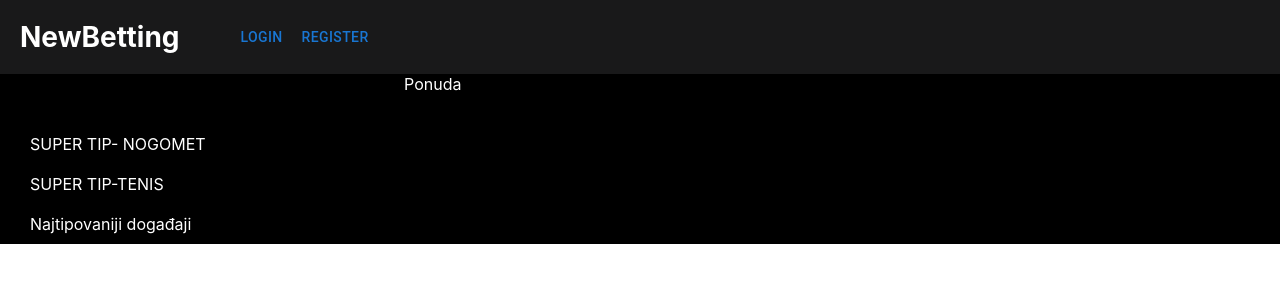
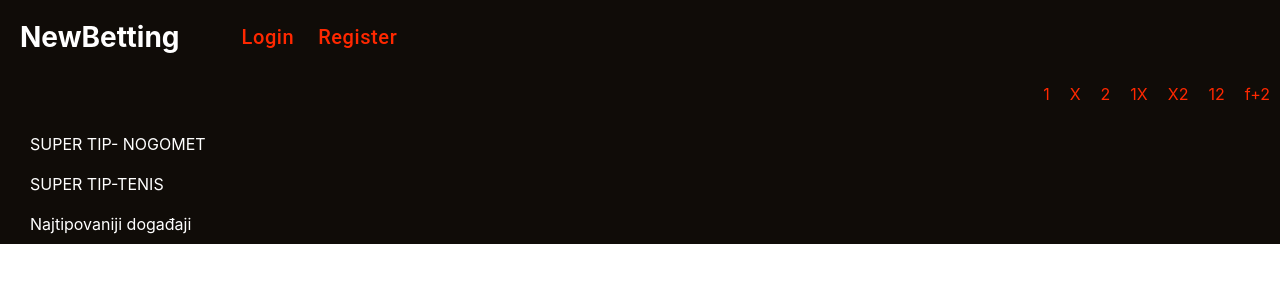
Before and after one commit to nikola01pz/student-practice, a React (Create React App) app: page / in a window 1280 px wide. Both pictures are taken after a click on the element "SUPER TIP- NOGOMET". Shown: the top 300 px of the page. Built offline with nearby package versions, Linux system fonts and the light colour scheme.

Commit message:
added css file on offer.js and handled offers and tips

```diff
--- a/src/components/Header.js
+++ b/src/components/Header.js
@@ -8,6 +8,8 @@ import {
   Button,
   TextField,
 } from "@mui/material";
+import { green } from "@mui/material/colors";
+import styled from "@emotion/styled";
 
 function Header() {
   const [loginDialogOpen, setLoginDialogOpen] = useState(false);
@@ -25,8 +27,34 @@ function Header() {
     <>
       <div className="header">
         <div className="logo">NewBetting</div>
-        <Button onClick={handleLoginDialog}>Login</Button>
-        <Button onClick={handleRegistrationDialog}>Register</Button>
+        <Button
+          className="login-button"
+          sx={{
+            boxShadow: "none",
+            textTransform: "none",
+            fontSize: 20,
+            color: "#ff2800",
+            padding: "6px 12px",
+          }}
+          onClick={handleLoginDialog}
+          variant="text"
+        >
+          Login
+        </Button>
+        <Button
+          className="register-button"
+          sx={{
+            boxShadow: "none",
+            textTransform: "none",
+            fontSize: 20,
+            color: "#ff2800",
+            padding: "6px 12px",
+          }}
+          onClick={handleRegistrationDialog}
+          variant="text"
+        >
+          Register
+        </Button>
       </div>
 
       {/* login dialog */}
--- a/src/components/Offer.js
+++ b/src/components/Offer.js
@@ -91,77 +91,58 @@ export default function OfferSidebar() {
     ],
   };
 
-  // const mzObj = {
-  //   lige: [
-  //     { naziv: "moja liga", ponuda: "moja ponuda", vrsta: "moja vrsta" },
-  //     {
-  //       naziv: "moja nova liga",
-  //       novaPonuda: "moja nova ponuda",
-  //       novaVrsta: "moja nova vrsta",
-  //     },
-  //   ],
-  // };
+  // useEffect(() => {}, []);
 
-  console.log(offerHardCoded);
+  const [showOffer, setshowOffer] = useState(false);
+  const [currentlySelectedLeague, setCurrentlySelectedLeague] = useState({});
 
-  // mala pomoc u razumijevanju responsea:
-  //   {"lige": [{"ime-lige" : "moja-liga"}, {"ime-lige": "druga-liga"}]}
-  // istraziti map funkciju u JS
-  // { "key": "value"} - json objekt
-  // "lige" : [] - key value par, ali i: "lige" : "nekitekst" - key value par, ali i:  "lige" : 12  - key value par
+  const handleOffersDialog = (liga) => {
+    console.log("liga: ", liga.razrade[0].tipovi);
+    setshowOffer(true);
+    setCurrentlySelectedLeague(liga);
+  };
 
-  // u ovom slucaju key ce biti array koji sadrzi objekt
-  // iz tog objekta mapirati po odredenom keyu (recimo ime-lige)
-
-  useEffect(() => {
-    //   async function fetchOffer() {
-    //     const response = await fetch(
-    //       url
-    //     );
-    //     console.log("response ", response);
-    //     const json = response.json();
-    //     console.log("json ", json);
-    //     setOffer(offer);
-    //     console.log("offer ", offer);
-    //   }
-  }, []);
-
-  // return <>Ponuda: {mzObj.lige[1].naziv}</>;
-
-  const [offersDialogOpen, setOffersDialogOpen] = useState(false);
-  const handleOffersDialog = (liga) => {
+  const [tipsDialogOpen, setTipsDialogOpen] = useState(false);
+  const handleTipsDialog = (liga) => {
     console.log(liga);
-    setOffersDialogOpen(true);
+    setTipsDialogOpen(true);
   };
 
   return (
     <>
       <div className="flex-container">
         <div className="league-sidebar">
-          {offerHardCoded.lige.map((lige, index) => {
+          {offerHardCoded.lige.map((league, index) => {
             return (
               <div
                 className="league-name"
                 key={index}
-                onClick={() => handleOffersDialog(lige)}
-                open={offersDialogOpen}
+                onClick={() => handleOffersDialog(league)}
+                open={showOffer}
                 onClose={handleOffersDialog}
               >
-                <> {lige.naziv} </>
-
-                {/*
-              {lige.razrade.map((razrade, index) => {
-              return (
-                <div className="razrade-sidebar" key={index}>
-                  <>Razrade: {razrade}</>
-                </div>
-              );
-            })} */}
+                <> {league.naziv} </>
               </div>
             );
           })}
         </div>
-        {offersDialogOpen && <div style={{ color: "white" }}> Ponuda</div>}
+
+        {showOffer && (
+          <div
+            className="league-tips"
+            onClick={() => handleTipsDialog(currentlySelectedLeague)}
+            open={tipsDialogOpen}
+            onClose={handleTipsDialog}
+          >
+            {currentlySelectedLeague.razrade[0].tipovi.map((tips, index) => {
+              return (
+                <div className="single-tip" key={index}>
+                  <>{tips.naziv}</>
+                </div>
+              );
+            })}
+          </div>
+        )}
       </div>
     </>
   );
--- a/src/styles/Header.css
+++ b/src/styles/Header.css
@@ -5,10 +5,11 @@
 }
 
 .header {
-  background: #19191a;
+  background: #100c08;
   display: flex;
   font-size: 1.2rem;
 }
+
 .logo {
   font-size: 28px;
   text-align: left;
--- a/src/styles/Offer.css
+++ b/src/styles/Offer.css
@@ -4,11 +4,15 @@
   padding: 0;
 }
 
+body {
+  color: white;
+}
+
 /*PARENT FLEXOBX*/
 .flex-container {
   display: flex;
   flex: 1;
-  background-color: black;
+  background-color: #100c08;
 }
 
 /*LEAGUES SIDEBAR*/
@@ -30,5 +34,17 @@
 .league-name:hover {
   text-decoration: underline;
   font-weight: bold;
-  color: #1976d2;
+  color: #ff2800;
 }
+
+.league-tips {
+  display: flex;
+  flex: 1;
+  margin-left: 800px;
+  cursor: pointer;
+}
+
+.single-tip {
+  padding: 10px;
+  color: #ff2800;
+}
```
